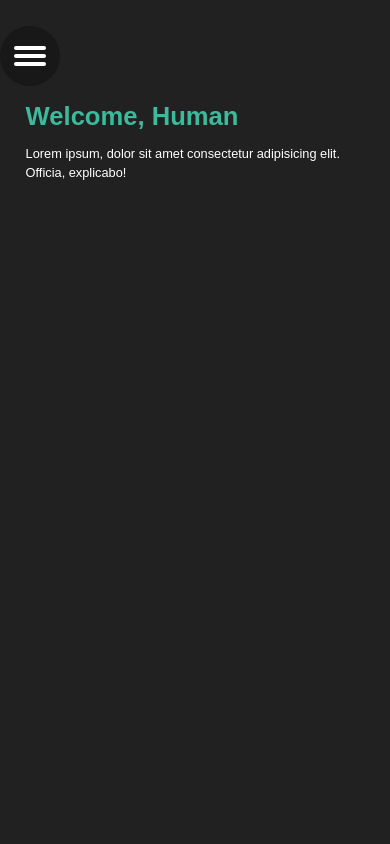
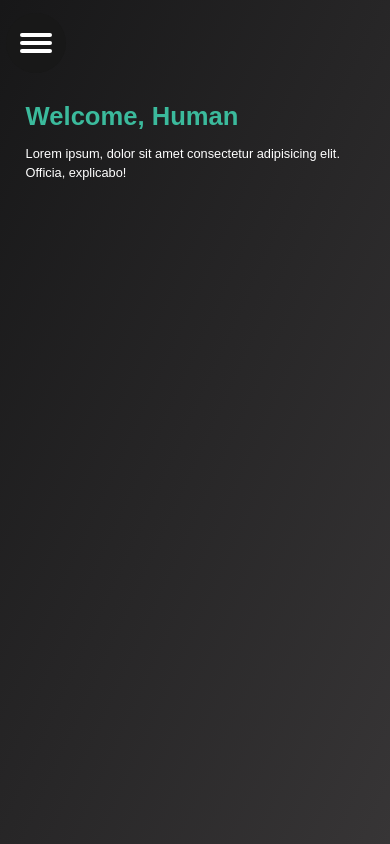
Before and after one commit to Goldnboy26/Project1sounds, a plain HTML site: page assets/favorites.html in a window 390 px wide. Drawn offline with nearby package versions, Linux system fonts and the light colour scheme.

Commit message:
add background gradient to css

```diff
--- a/assets/css/favorites.css
+++ b/assets/css/favorites.css
@@ -6,11 +6,15 @@
 }
 
 html {
-    background-color: #212121;
+  /* background gradient */
+    background: #171718;
+    background: -webkit-linear-gradient(top left, #171718, #373536);
+    background: -moz-linear-gradient(top left, #171718, #373536);
+    background: linear-gradient(to bottom right, #171718, #373536);
     font-size: .8em;
 }
 
-
+/* SIDEBAR CSS */
 .app {
     display: flex;
     min-height: 100vh;
@@ -19,8 +23,8 @@ html {
 .menu-toggle {
 	display: none;
 	position: fixed;
-	top: 2rem;
-
+	top: 1rem;
+  left: .5rem;
 	width: 60px;
 	height: 60px;
 	border-radius: 99px;
@@ -107,7 +111,6 @@ html {
     color: #3bba9c;
 }
 
-
 i {
     padding-right: .5em;
 }
@@ -145,3 +148,5 @@ i {
 i {
     padding-right: .5em;
 }
+
+/* END NAV BAR */
```
Also changed, not shown: index.html (+1 -1 lines).
